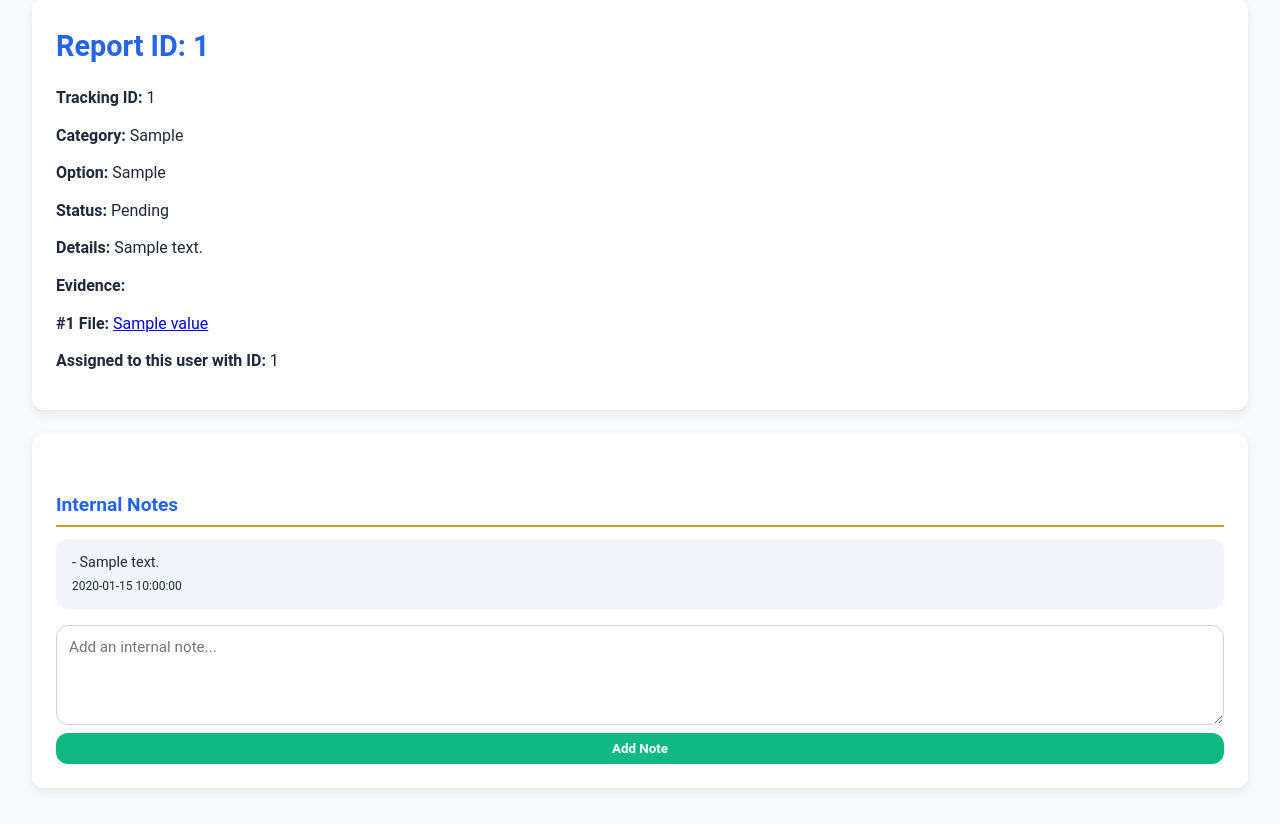
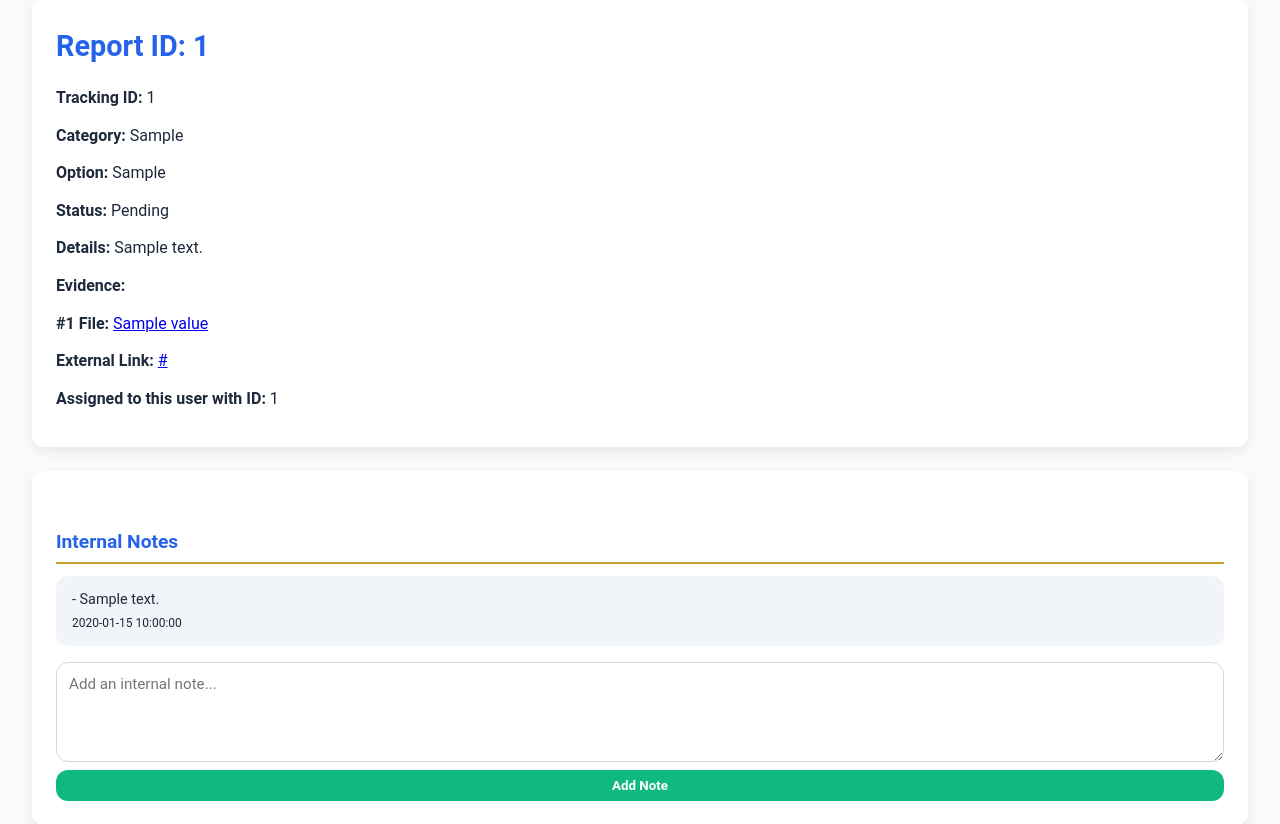
Before and after one commit to smintech/reportsystemapp, a Flask app: template templates/view_report.html in a window 1280 px wide. Shown: the part 33-857 px from the top of the page. Run offline with Flask 3, Linux system fonts and the light colour scheme; the template is opened without the code that fills it: most values are stand-ins (such as "Sample title", 1, 10 or a date in 2020); some libraries are stand-ins or nearby versions.

Commit message:
Update view_report.html

```diff
--- a/templates/view_report.html
+++ b/templates/view_report.html
@@ -166,6 +166,7 @@ a.back-link:hover {
 
     <p><strong>Evidence:</strong></p>
 {% if report.evidence_list %}
+    {# Display uploaded files if any #}
     {% if report.evidence_list.files %}
         {% for item in report.evidence_list.files %}
             {% if item.value.startswith('http') %}
@@ -181,10 +182,6 @@ a.back-link:hover {
                 </p>
             {% endif %}
         {% endfor %}
-    {% elif report.evidence_list.link %}
-        <p><strong>Link:</strong>
-            <a href="{{ report.evidence_list.link }}" target="_blank">{{ report.evidence_list.link }}</a>
-        </p>
     {% elif report.evidence_list.single %}
         <p><strong>File:</strong>
             <a href="{{ url_for('get_evidence',
@@ -192,8 +189,12 @@ a.back-link:hover {
                 filename=report.evidence_list.single|replace("'", "")|replace("[", "")|replace("]", "")
             ) }}" target="_blank">{{ report.evidence_list.single }}</a>
         </p>
-    {% else %}
-        <p>No evidence submitted.</p>
+    {% endif %}
+    {# Display external link if any, independent of files #}
+    {% if report.evidence_list.link %}
+        <p><strong>External Link:</strong>
+            <a href="{{ report.evidence_list.link }}" target="_blank">{{ report.evidence_list.link }}</a>
+        </p>
     {% endif %}
 {% else %}
     <p>No evidence submitted.</p>
```
